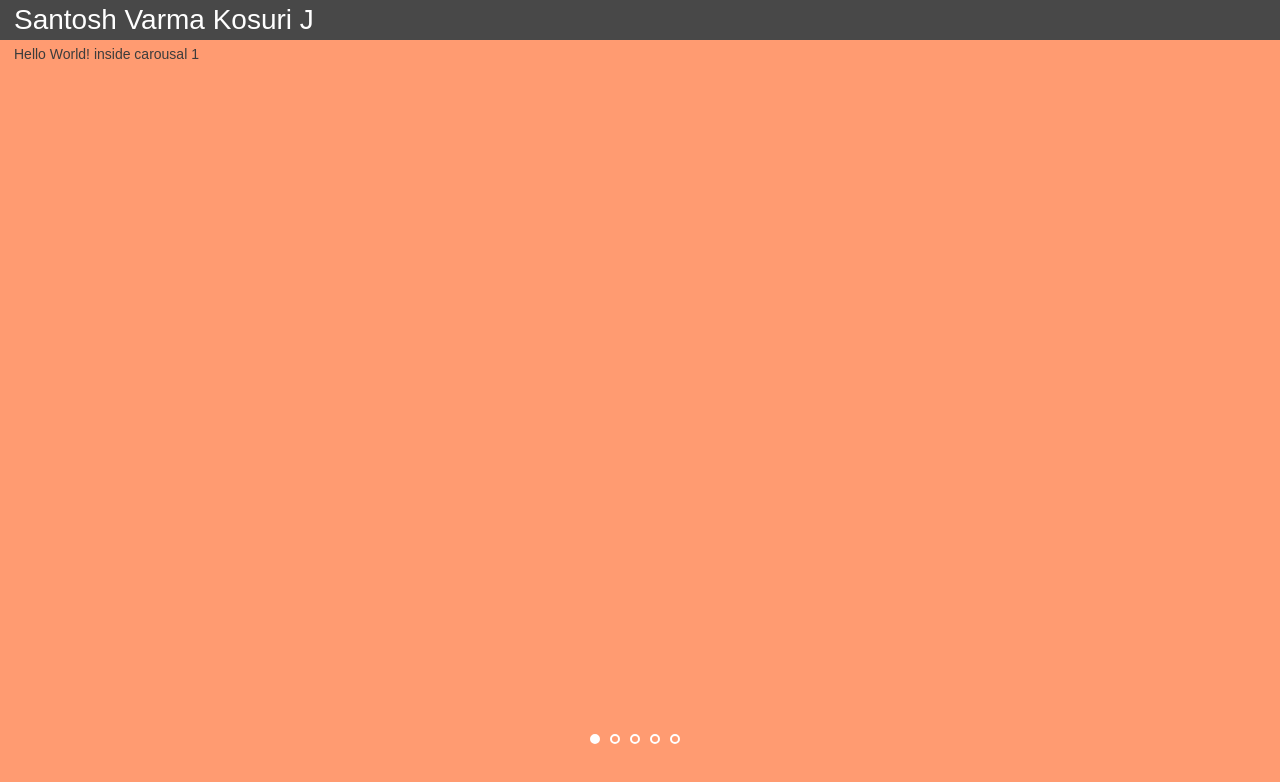
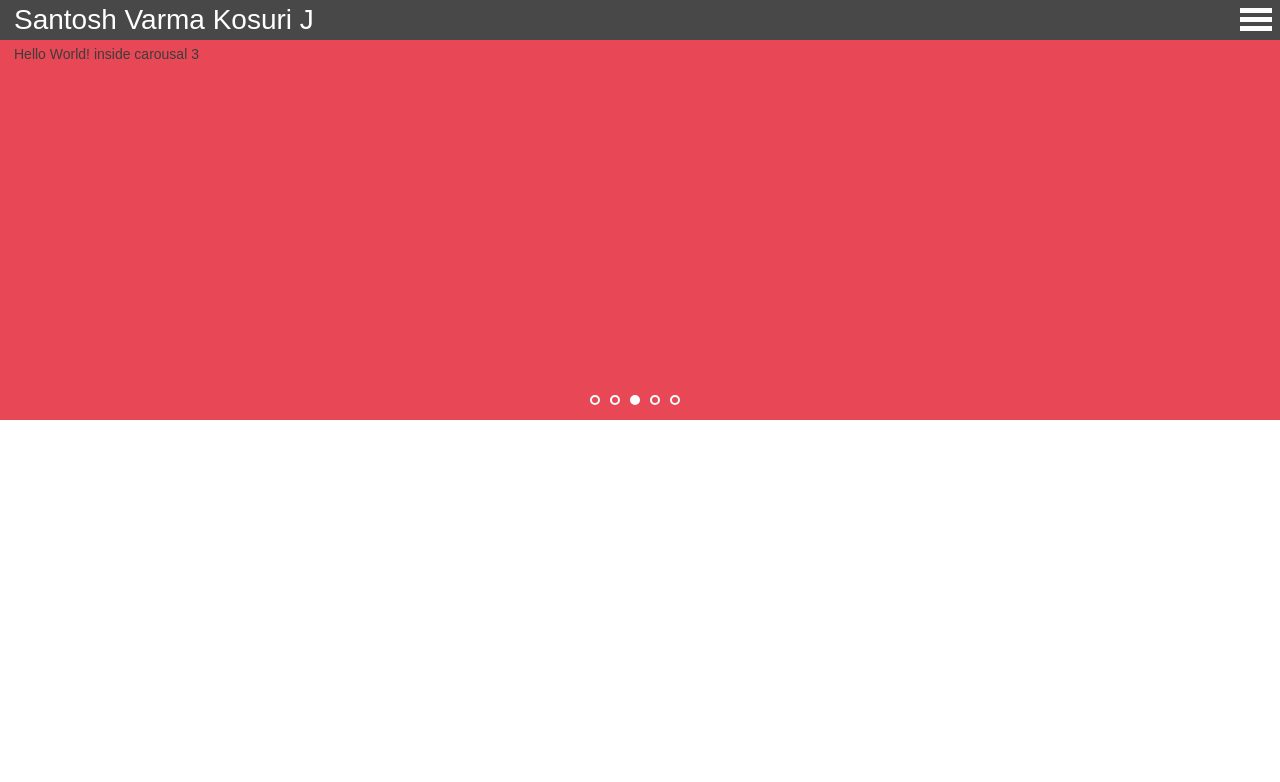
Before and after one commit to sandy1013/react, a React app: page / in a window 1280 px wide. Shown: the top 782 px of the page. Built offline with nearby package versions, Linux system fonts and the light colour scheme; no server answers.

Commit message:
carousal component base structure completed

```diff
--- a/src/App.js
+++ b/src/App.js
@@ -19,26 +19,37 @@ class App extends Component {
     });
   };
 
+  selectedPanel = (slide) => {
+    console.log('[Application] [Selected Panel] : ', slide);
+  };
+
+  gotoCarousalPosition = (position) => {
+    if (this.refs.carousal) this.refs.carousal.setActivePosition(position);
+  };
+
   render() {
     return (
       <Layout toggleModal={this.toggleModal}>
         <Modal show={this.state.open} toggle={this.toggleModal}>
             <Login />
         </Modal>
-        <Carousal>
-        <div bg-color="#ff9b71">
+        <Carousal height="50%" width="100%"
+                  current={(slide) => this.selectedPanel(slide)}
+                  position="2"
+                  ref={'carousal'}>
+          <div bg-color="#ff9b71" font-color="#3c3c3c">
             Hello World! inside carousal 1
           </div>
-          <div bg-color="#fffc82">
+          <div bg-color="#fffc82" font-color="#3c3c3c">
             Hello World! inside carousal 2
           </div>
-          <div bg-color="#e84855">
+          <div bg-color="#e84855" font-color="#3c3c3c">
             Hello World! inside carousal 3
           </div>
-          <div bg-color="#b56b45">
+          <div bg-color="#b56b45" font-color="#3c3c3c">
             Hello World! inside carousal 4
           </div>
-          <div bg-color="#f5f7dc">
+          <div bg-color="#f5f7dc" font-color="#3c3c3c">
             Hello World! inside carousal 5
           </div>
         </Carousal>
--- a/src/components/Layouts/PrimeLayout/PrimeLayout.css
+++ b/src/components/Layouts/PrimeLayout/PrimeLayout.css
@@ -43,7 +43,6 @@
     height: 5px;
     background-color: #fcfcfc;
     margin-bottom: 4px;
-    display: none;
 }
 
 .AppMenuBtn.hover > div, .AppMenuBtn.active > div {
@@ -95,7 +94,7 @@
   and (min-device-width: 320px)
   and (max-device-width: 480px)
   and (-webkit-min-device-pixel-ratio: 2) {
-    .AppMenuBtn > div {
+    .AppMenuBtn {
         display: block;
     }
     .AppHeader > div {
@@ -113,7 +112,7 @@
   and (min-device-width: 320px)
   and (max-device-width: 568px)
   and (-webkit-min-device-pixel-ratio: 2) {
-    .AppMenuBtn > div {
+    .AppMenuBtn {
         display: block;
     }
     .AppHeader > div {
@@ -130,7 +129,7 @@
   and (min-device-width: 375px)
   and (max-device-width: 667px)
   and (-webkit-min-device-pixel-ratio: 2) {
-    .AppMenuBtn > div {
+    .AppMenuBtn {
         display: block;
     }
     .AppHeader > div {
@@ -148,7 +147,7 @@
   and (min-device-width: 414px)
   and (max-device-width: 736px)
   and (-webkit-min-device-pixel-ratio: 3) {
-    .AppMenuBtn > div {
+    .AppMenuBtn {
         display: block;
     }
     .AppHeader > div {
@@ -166,7 +165,7 @@
   and (min-device-width: 375px)
   and (max-device-width: 812px)
   and (-webkit-min-device-pixel-ratio: 3) {
-    .AppMenuBtn > div {
+    .AppMenuBtn {
         display: block;
     }
     .AppHeader > div {
@@ -185,7 +184,7 @@
   and (min-device-width: 768px)
   and (max-device-width: 1024px)
   and (-webkit-min-device-pixel-ratio: 1) {
-    .AppMenuBtn > div {
+    .AppMenuBtn {
         display: block;
     }
     .AppHeader > div {
@@ -200,7 +199,7 @@
   and (min-device-width: 768px)
   and (max-device-width: 1024px)
   and (-webkit-min-device-pixel-ratio: 2) {
-    .AppMenuBtn > div {
+    .AppMenuBtn {
         display: block;
     }
     .AppHeader > div {
@@ -215,7 +214,7 @@
   and (min-device-width: 834px)
   and (max-device-width: 1112px)
   and (-webkit-min-device-pixel-ratio: 2) {
-    .AppMenuBtn > div {
+    .AppMenuBtn {
         display: block;
     }
     .AppHeader > div {
--- a/src/containers/UI/Carousal/Carousal.css
+++ b/src/containers/UI/Carousal/Carousal.css
@@ -1,13 +1,20 @@
+.Carousal {
+    position: relative;
+}
+
 .CarousalPanel {
+    width: 100%;
     height: 100%;
-    width: 100%;
     padding: 0.5em 1em;
     position: absolute;
-    color: #3c3c3c;
     left: -100%;
     box-sizing: border-box;
     overflow-x: hidden;
     overflow-y: auto;
+}
+
+.CarousalPanel > div {
+    height: calc(100% - 20px);
 }
 
 .CarousalPanel.static {
@@ -102,8 +109,8 @@
     justify-content: center;
     position: absolute;
     width: 100%;
-    padding: 1em;
-    top: 90%;
+    padding: 0em 1em;
+    bottom: 15px;
     color: white;
 }
 
--- a/src/containers/UI/Carousal/Carousal.js
+++ b/src/containers/UI/Carousal/Carousal.js
@@ -1,6 +1,4 @@
 import React, { Component } from 'react';
-
-import Bux from "../../../hoc/Bux";
 
 import axios from 'axios';
 
@@ -8,14 +6,16 @@ import Classes from './Carousal.css';
 
 class Carousal extends Component {
 
+    position = parseInt(this.props.position);
+
     state = {
         current_direction: null,
-        current_active_postion : this.props.position || 0
-    }
+        current_active_postion : (isNaN(this.position) || this.position > this.props.children.length) ? 0 : this.position
+    };
 
     componentDidMount() {
         this.makeApiCall()
-    }
+    };
 
     makeApiCall = () => {
         console.log("[Make API Call]");
@@ -54,6 +54,8 @@ class Carousal extends Component {
             current_direction: direction,
             current_active_postion : position
         });
+
+        if(this.props.current) this.props.current(position);
     };
 
     render() {
@@ -64,7 +66,8 @@ class Carousal extends Component {
                                     show={(index === this.state.current_active_postion) ? true : false}
                                     showClass={(this.state.current_direction === null) ? 'static' : (index === this.state.current_active_postion && this.state.current_direction === 'left') ? 'showLeft' : 'showRight'}
                                     hideClass={(this.state.current_direction === null) ? '' : (index !== this.state.current_active_postion && this.state.current_direction === 'left') ? 'hideLeft' : 'hideRight'}
-                                    bgColor={this.props.children[index].props["bg-color"] || '#ffc107'}
+                                    bgColor={this.props.children[index].props["bg-color"] || '#000'}
+                                    fontColor={this.props.children[index].props["font-color"] || '#fff'}
                                     next={(direction) => this.goNext(direction)}
                                     prev={(direction) => this.goPrev(direction)}>
                                     {this.props.children[index]}
@@ -74,14 +77,17 @@ class Carousal extends Component {
                         : null;
 
         return (
-            <Bux>
+            <div className={Classes.Carousal} style={{
+                height : (this.props.height) ? this.props.height : '280px',
+                width : (this.props.width) ? this.props.width : '100%'
+                }}>
                 {panels}
                 <CarousalNavigation active={this.state.current_active_postion}
                                     total={(this.props.children.length) ? this.props.children.length : 0}
                                     next={(direction) => this.goNext(direction)}
                                     prev={(direction) => this.goPrev(direction)}
                                     gotoPane={this.setActivePosition}/>
-            </Bux>
+            </div>
         );
     }
 };
@@ -89,7 +95,7 @@ class Carousal extends Component {
 class CarousalPanel extends Component {
     touchstartX = 0;
     touchendX = 0;
-    touchOffset = 250;
+    touchOffset = 280;
 
     handelSwipeStart = (event) => {
         this.touchstartX = event.changedTouches[0].screenX;
@@ -122,13 +128,16 @@ class CarousalPanel extends Component {
 
         return (
             <div className={all_classes}
-                style= {{
-                    backgroundColor : (this.props.bgColor) ? this.props.bgColor : null
+                style = {{
+                    backgroundColor : (this.props.bgColor) ? this.props.bgColor : null,
+                    color: (this.props.fontColor) ? this.props.fontColor : null,
                 }}
                 onTouchStart={this.handelSwipeStart.bind(this)}
                 onTouchMove={this.handelSwipeMove.bind(this)}
                 onTouchEnd={this.handelSwipeEnd.bind(this)}>
-                {this.props.children}
+                <div>
+                    {this.props.children}
+                </div>
             </div>
         );
 
```
